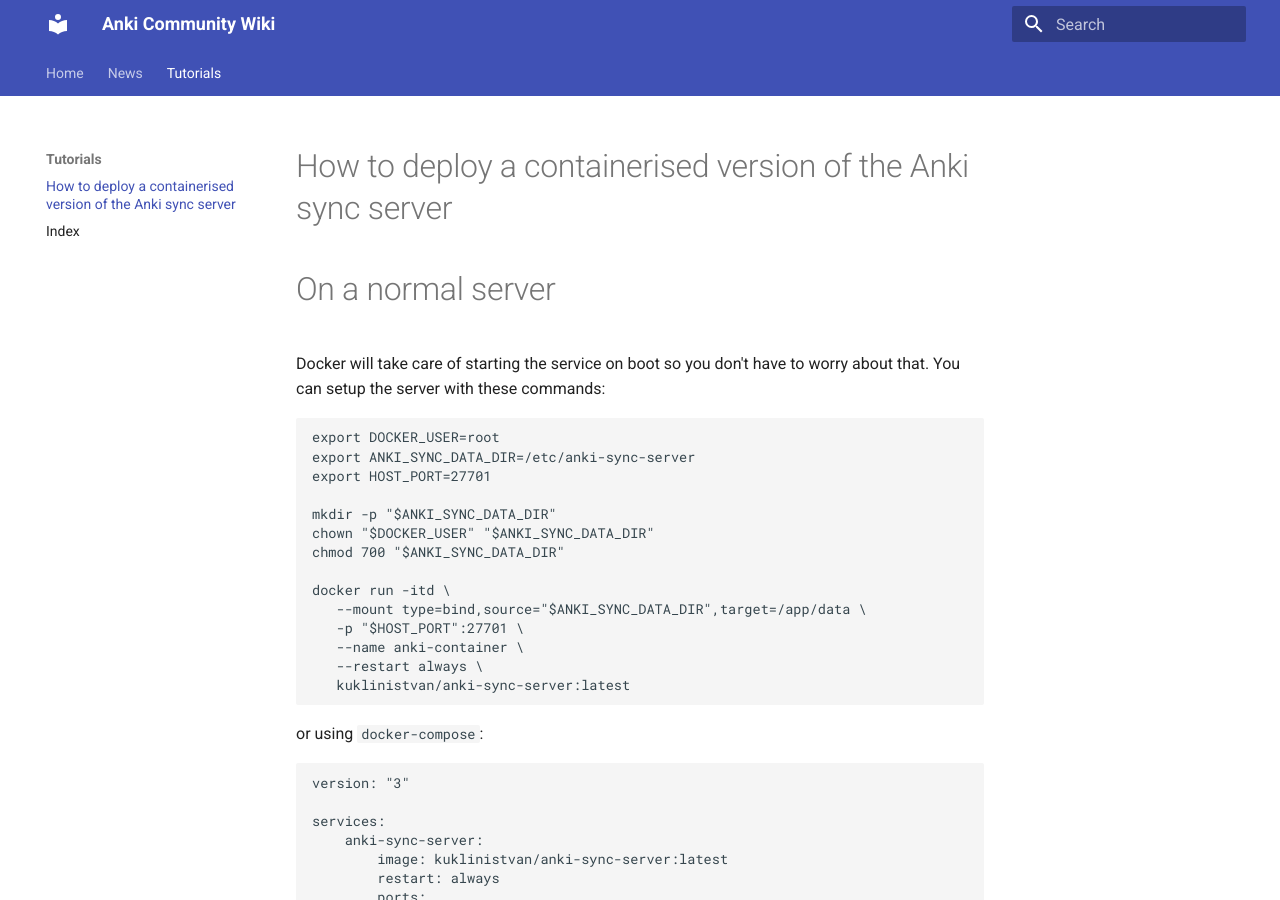
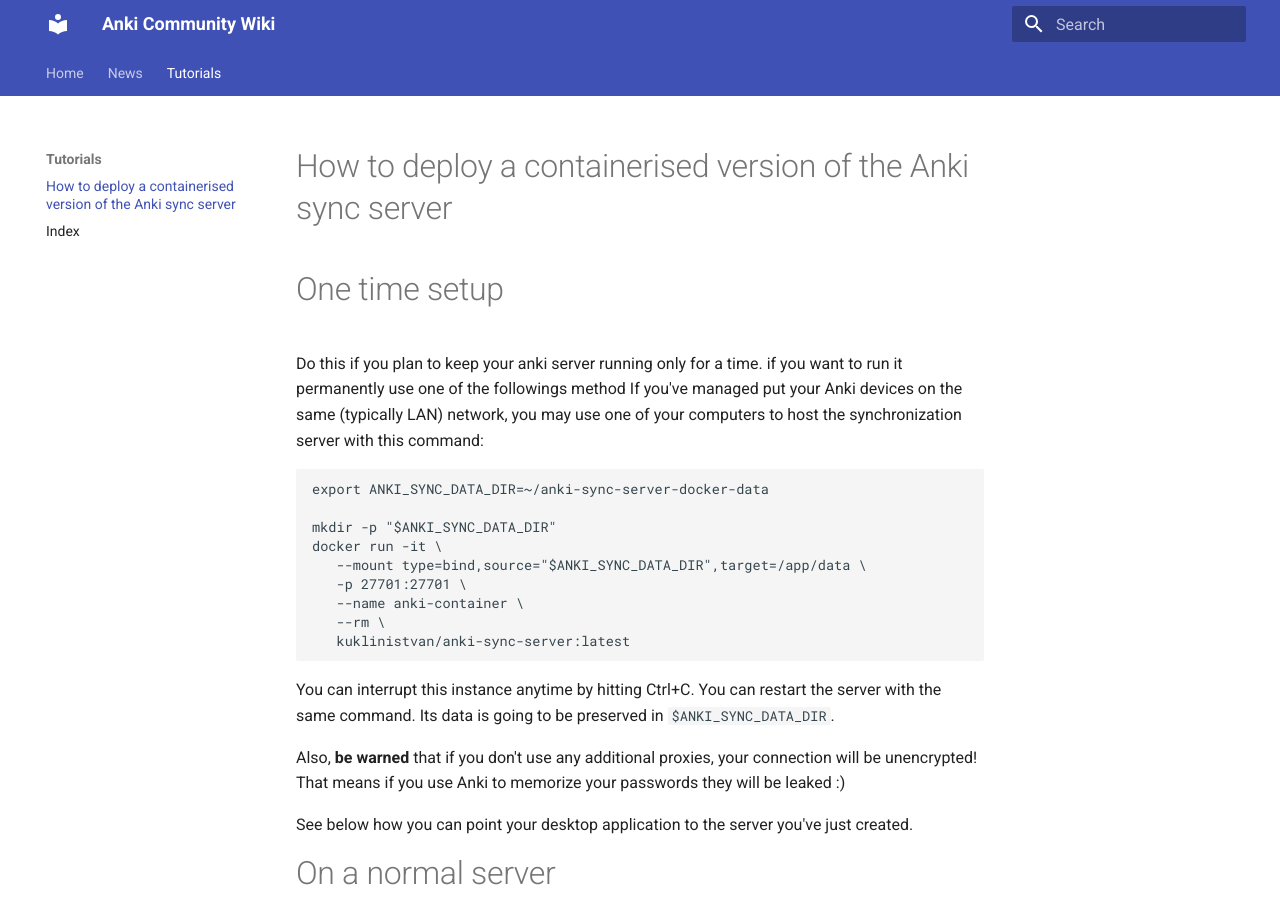
Before and after one commit to ankicommunity/ankicommunity.github.io, an MkDocs documentation site: the page built from docs/Tutorials/DockerDeploy.md, in a window 1280 px wide and 900 px high. Built offline with MkDocs 1.6.1 and Material for MkDocs 9.7.7, drawn with Linux system fonts in a browser that asks for light colours.

Commit message:
Update DockerDeploy.md
added One time setup

```diff
--- a/docs/Tutorials/DockerDeploy.md
+++ b/docs/Tutorials/DockerDeploy.md
@@ -1,5 +1,25 @@
 How to deploy a containerised version of the Anki sync server
 ==============================================================
+# One time setup
+Do this if you plan to keep your anki server running only for a time. if you want to run it permanently use one of the followings method
+If you've managed put your Anki devices on the same (typically LAN) network, you may use one of your computers to host the synchronization server with this command:
+
+    export ANKI_SYNC_DATA_DIR=~/anki-sync-server-docker-data
+
+    mkdir -p "$ANKI_SYNC_DATA_DIR"
+    docker run -it \
+       --mount type=bind,source="$ANKI_SYNC_DATA_DIR",target=/app/data \
+       -p 27701:27701 \
+       --name anki-container \
+       --rm \
+       kuklinistvan/anki-sync-server:latest
+
+You can interrupt this instance anytime by hitting Ctrl+C. You can restart the server with the same command. Its data is going to be preserved in `$ANKI_SYNC_DATA_DIR`.
+
+Also, **be warned** that if you don't use any additional proxies, your connection will be unencrypted! That means if you use Anki to memorize your passwords they will be leaked :)
+
+See below how you can point your desktop application to the server you've just created.
+
 
 # On a normal server
 Docker will take care of starting the service on boot so you don't have to worry about that. You can setup the server with these commands:
```
